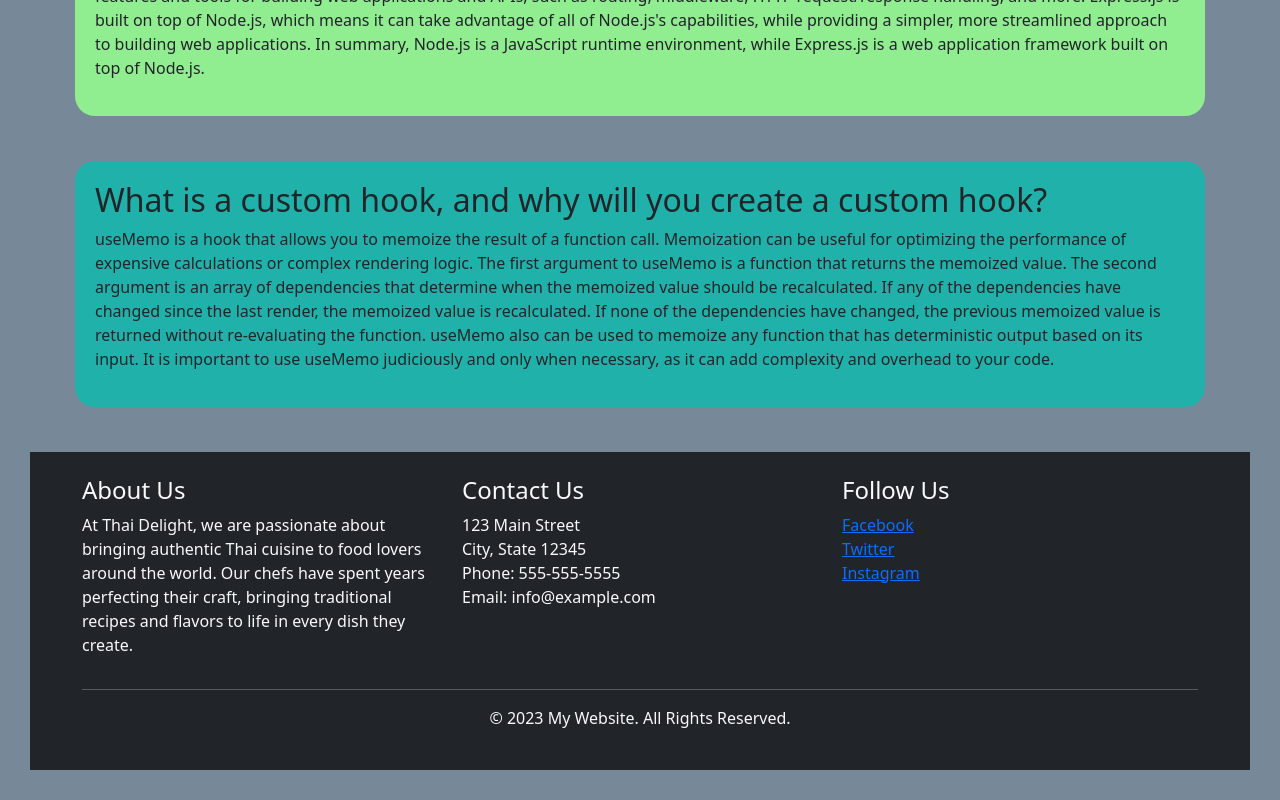
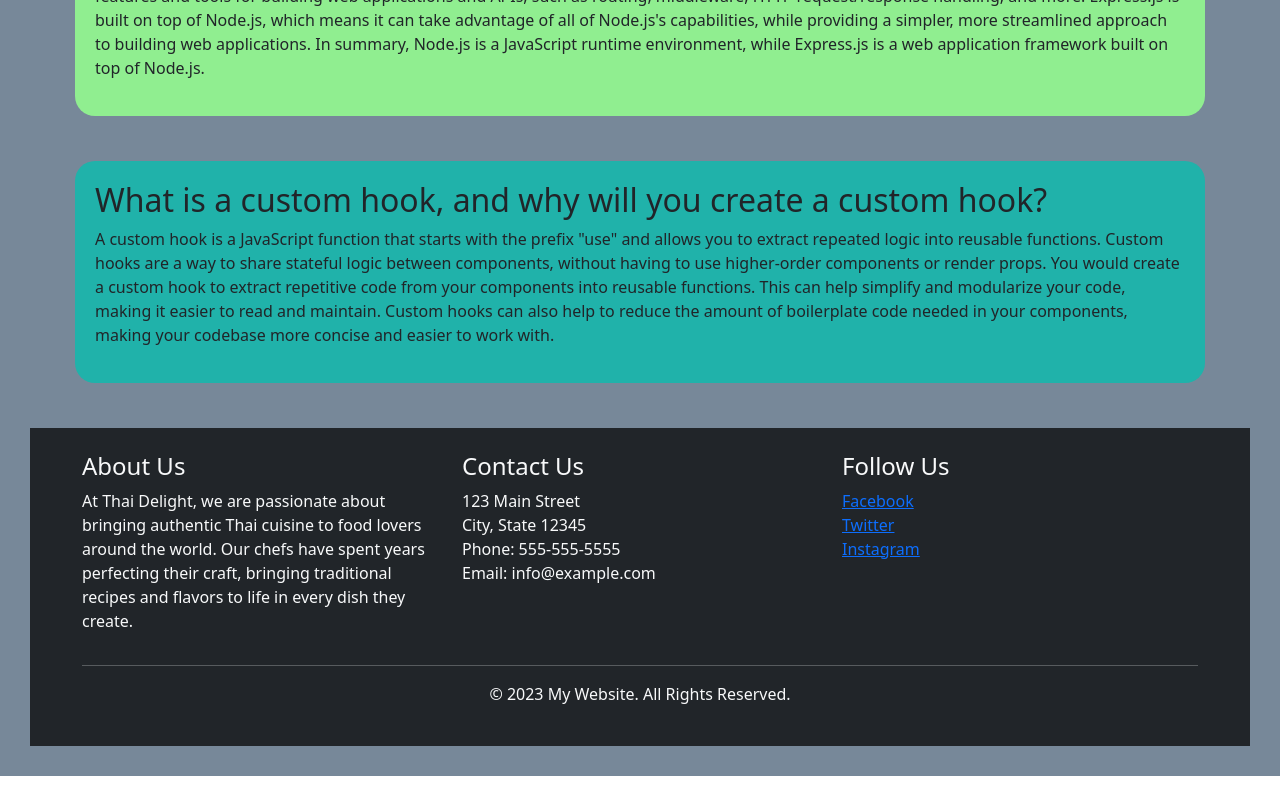
Before and after one commit to NafeesIS/thai-delight, a React (Vite) app: page /blog in a window 1280 px wide. Shown: the part 1075-1875 px from the top of the page. After the commit the page ends 1851 px from the top, so only its background shows below. Built offline with nearby package versions, Linux system fonts and the light colour scheme.

Commit message:
another commit

```diff
--- a/src/pages/Blogs/Blog.jsx
+++ b/src/pages/Blogs/Blog.jsx
@@ -43,14 +43,9 @@ const Blog = () => {
             <div className='q4'>
                 <h2>What is a custom hook, and why will you create a custom hook?</h2>
                 <p>
-                    useMemo is a hook that allows you to memoize the result of a function call.
-                    Memoization can be useful for optimizing the performance of expensive calculations or complex rendering logic.
-                    The first argument to useMemo is a function that returns the memoized value.
-                    The second argument is an array of dependencies that determine when the memoized value should be recalculated.
-                    If any of the dependencies have changed since the last render, the memoized value is recalculated.
-                    If none of the dependencies have changed, the previous memoized value is returned without re-evaluating the function.
-                    useMemo also can be used to memoize any function that has deterministic output based on its input.
-                    It is important to use useMemo judiciously and only when necessary, as it can add complexity and overhead to your code.
+                    A custom hook is a JavaScript function that starts with the prefix "use" and allows you to extract repeated logic into reusable functions. Custom hooks are a way to share stateful logic between components, without having to use higher-order components or render props.
+
+                    You would create a custom hook to extract repetitive code from your components into reusable functions. This can help simplify and modularize your code, making it easier to read and maintain. Custom hooks can also help to reduce the amount of boilerplate code needed in your components, making your codebase more concise and easier to work with.
                 </p>
             </div>
             <Footer></Footer>
```
